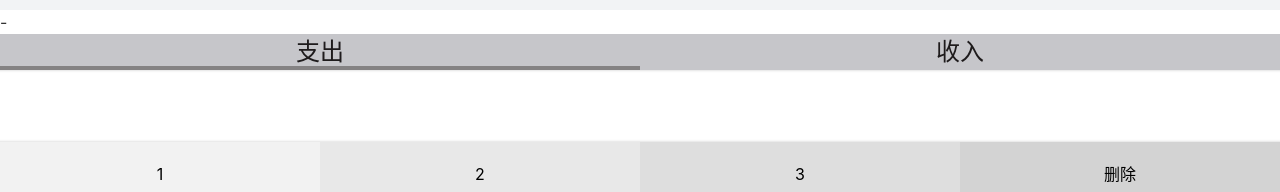
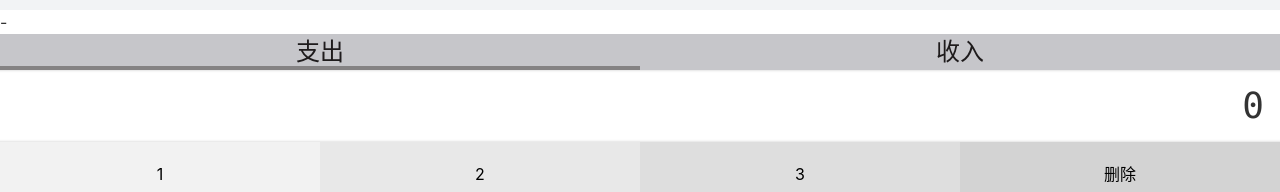
Before and after one commit to lanmoxia/money, a Vue app: page /#/money in a window 1280 px wide. Shown: the part 348-540 px from the top of the page. Built offline with nearby package versions, Linux system fonts and the light colour scheme.

Commit message:
NumberPad: 使用.sync 修饰符 给他一个默认值 外部传入

```diff
--- a/src/components/money/NumberPad.vue
+++ b/src/components/money/NumberPad.vue
@@ -23,11 +23,12 @@
 
 <script lang="ts">
 import Vue from 'vue';
-import {Component} from 'vue-property-decorator';
+import {Component, Prop} from 'vue-property-decorator';
 
 @Component
 export default class NumberPad extends Vue {
-  output: string = '';
+  @Prop() readonly value!: number;
+  output = this.value.toString(); // 显示的是字符串 需要 toString()
 
   inputContent(event: MouseEvent) {
     const button = (event.target as HTMLButtonElement);
--- a/src/views/Money.vue
+++ b/src/views/Money.vue
@@ -1,10 +1,9 @@
 <template>
   <Layout class-prefix="layout">
-    <NumberPad @update:value="onUpdateAmount"/>
-    <!--    收入支出只能选一个 这里就不用加 s 了-->
-    <!--    :value="record.type"：把默认的 type 传过去 Types 组件内就不需要定义 type 了-->
-    <!--    <Types :value="record.type" @update:value="onUpdateType"/>-->
-    <!--    这里又出现了 :x update:x 可以使用 .sync 修饰符了 下边的 onUpdateType 函数就不需要了-->
+    <!--    <NumberPad @update:value="onUpdateAmount"/>-->
+    <!--    给NumberPad 一个默认值 这里又可以更改为 .sync -->
+    <!--    <NumberPad :value="record.amount" @update:value="onUpdateAmount"/>-->
+    <NumberPad :value.sync="record.amount"/>
     <Types :value.sync="record.type"/>
     <Notes @update:value="onUpdateNotes"/>
     <!--    触发 @update:value 事件 执行 onUpdateTags 函数-->
@@ -35,6 +34,7 @@ export default class Money extends Vue {
   tags = ['衣', '食', '住', '行'];
   // 然后初始化这个对象
   record: Record = {
+    // 优化成 .sync 修饰符 我们需求更改了只需要修改这里的默认值就可以了 不用再修改其他小组件
     tags: [], notes: '', type: '-', amount: 0
   };
 
```
